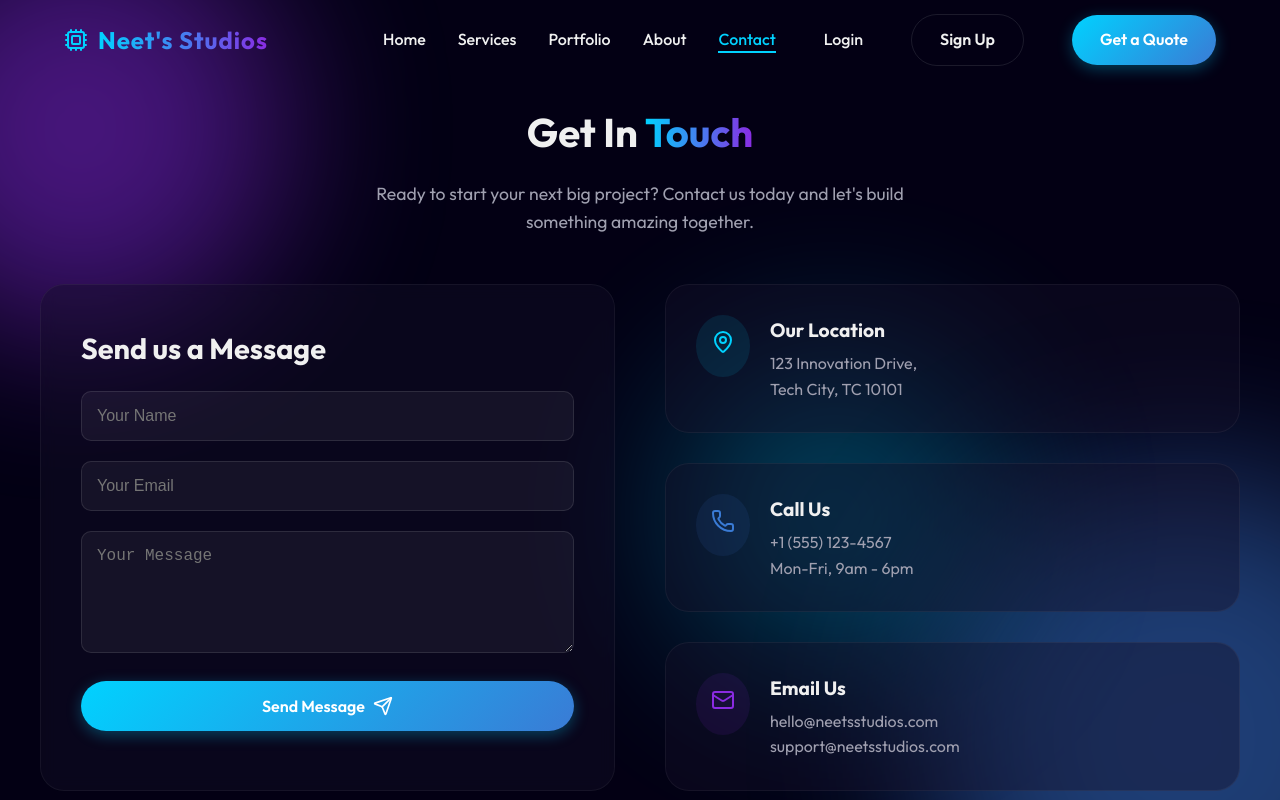
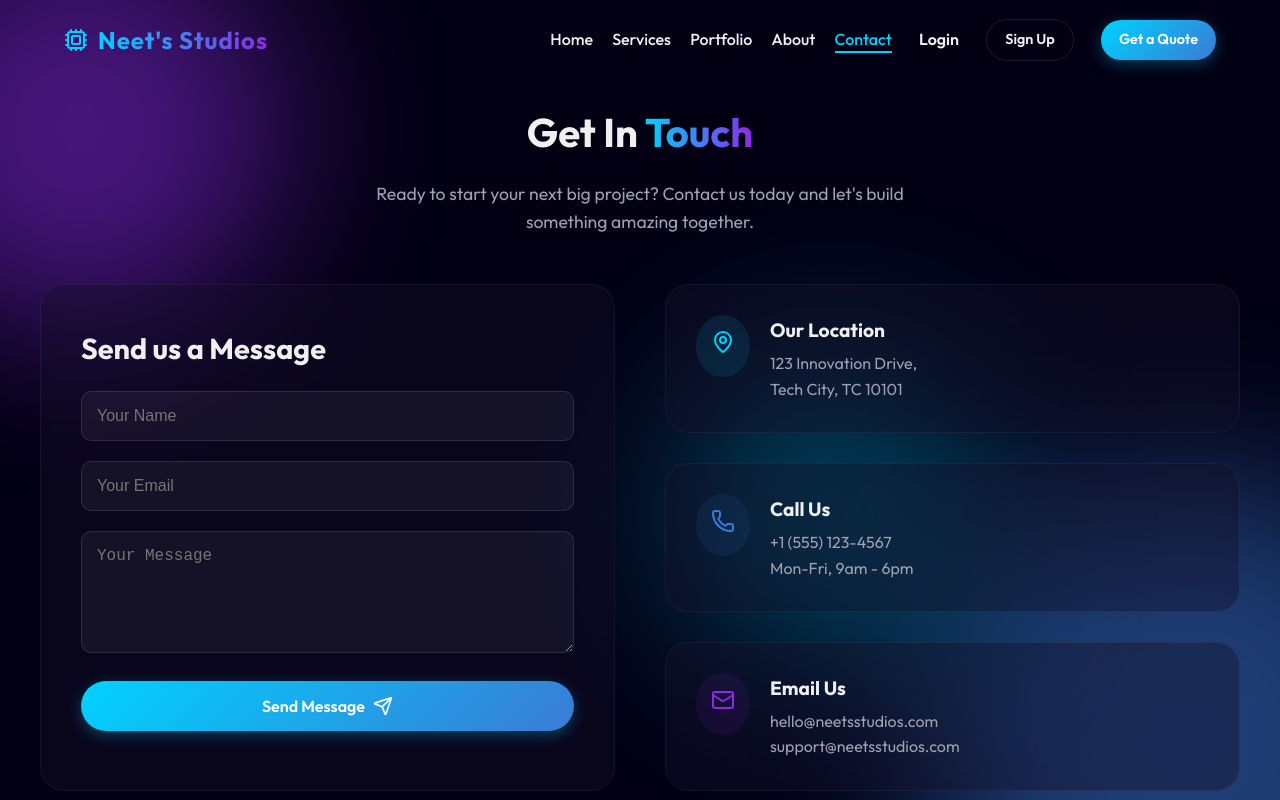
Before and after one commit to kalispidyman/raagneet, a React (Vite) app: page /contact in a window 1280 px wide. Shown: the top 800 px of the page. Built offline with nearby package versions, Linux system fonts and the light colour scheme.

Commit message:
Style Login and Sign Up buttons, adjust navbar gap for desktop

```diff
--- a/src/components/Navbar.css
+++ b/src/components/Navbar.css
@@ -46,7 +46,7 @@
   display: flex;
   align-items: center;
   list-style: none;
-  gap: 2rem;
+  gap: 1.2rem; /* Adjusted gap to accommodate new buttons */
 }
 
 .nav-links {
@@ -78,7 +78,21 @@
 }
 
 .nav-btn {
-  margin-left: 1rem;
+  margin-left: 0.5rem;
+}
+
+.login-link {
+  font-weight: 600;
+}
+
+.signup-btn {
+  padding: 8px 18px !important;
+  font-size: 0.9rem !important;
+}
+
+.nav-menu .btn-primary {
+  padding: 8px 18px !important;
+  font-size: 0.9rem !important;
 }
 
 .menu-icon {
@@ -109,7 +123,7 @@
 .nav-menu-mobile-list {
   display: flex;
   flex-direction: column;
-  gap: 2rem;
+  gap: 1.5rem;
   list-style: none;
 }
 
@@ -132,11 +146,11 @@
 .mobile-btn {
   width: 100%;
   text-align: center;
-  margin-top: 1rem;
+  margin-top: 0.5rem;
 }
 
 /* Responsive Styles */
-@media screen and (max-width: 960px) {
+@media screen and (max-width: 1024px) {
   .nav-menu {
     display: none;
   }
```
